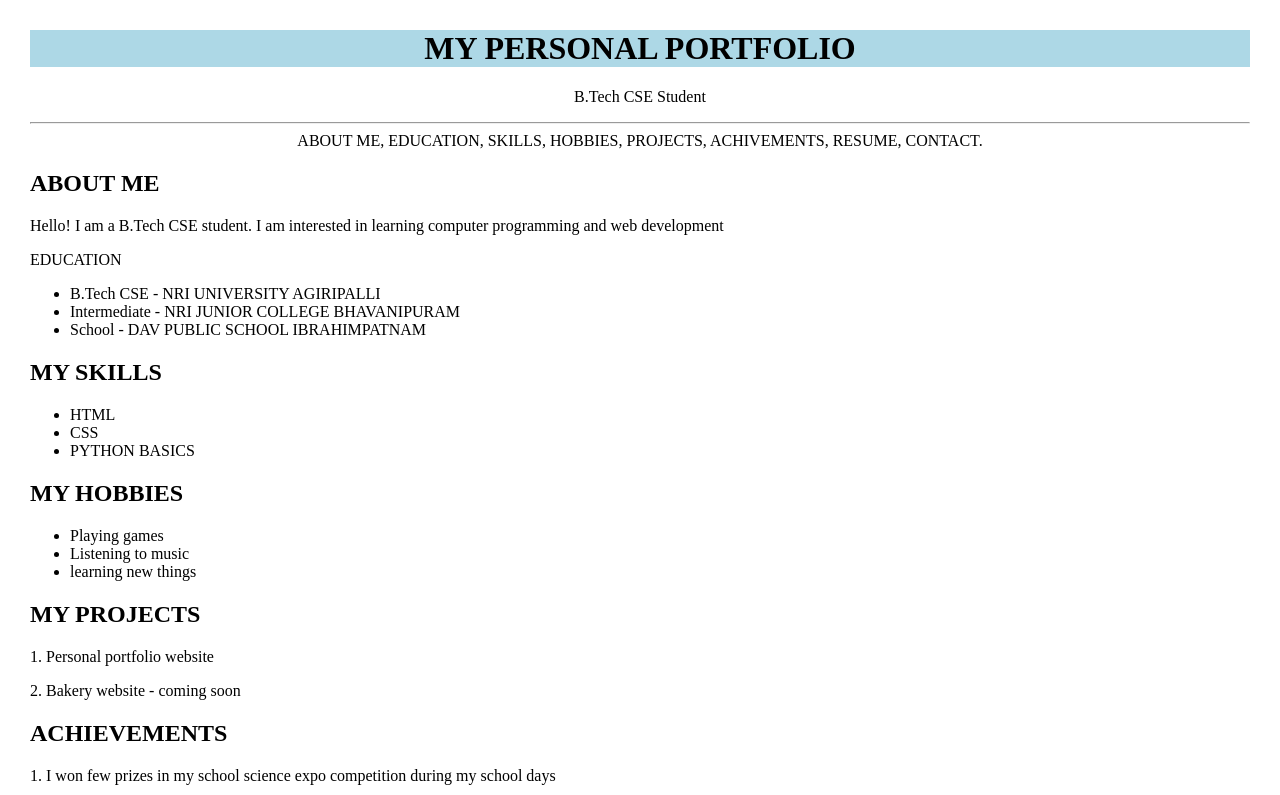
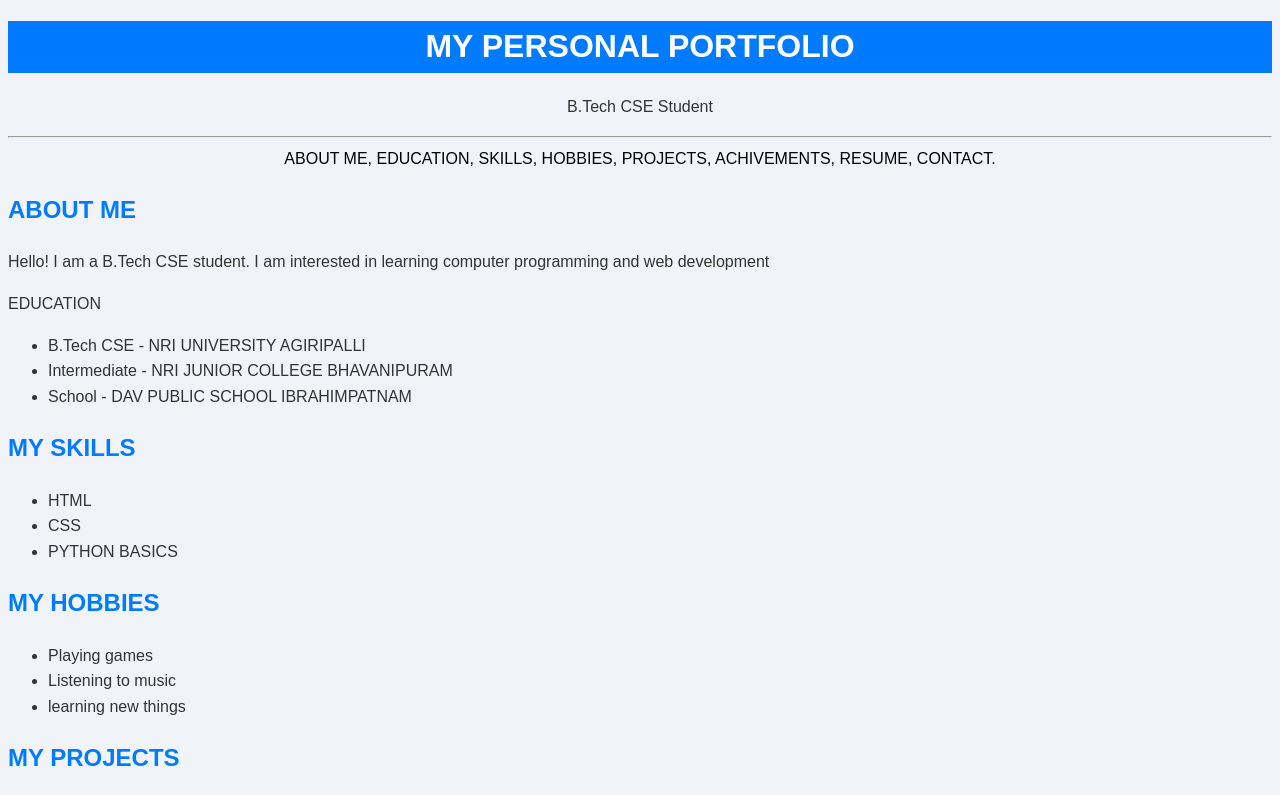
Before and after one commit to narasimha808805-ship-it/WD-Activity-based-learning, a plain HTML site: page case-study-1/index.html in a window 1280 px wide. Shown: the top 795 px of the page. Drawn offline with Linux system fonts and the light colour scheme.

Commit message:
Refactor CSS styles in index.html
Updated styles for better readability and aesthetics.

```diff
--- a/case-study-1/index.html
+++ b/case-study-1/index.html
@@ -4,24 +4,28 @@
     <title>MY PORTFOLIO</title>
     <style>
       body{
-        font-family:Arial
-        background-color:lightblue;
-        margin: 30px;
+        font-family:Arial,sans-serif;
+        background-color:#f0f4f8;
+        color: #333;
+        margin: 30 px;
+        line-height: 1.6;
        }
       h1{
-        color: black;
-        background-color: lightblue;
+        color: white;
+        background-color:#007bff;
         text-align: center;
         padding: 30 px;
+        border-radius: 10 px
        }
-      h2{
-        color: black;
+      h2,h3{
+        color: #007bff;
        }
-      box{
-        backgound-color: lightblue;
+      section{
+        backgound-color: white;
         padding: 20 px;
-        margin: 15 px;
+        margin: 15 px 0;
         border-radius: 15 px;
+        box-shadow:0 2 px 8 px #ccc;
        }
       a{
         color: black;
@@ -129,7 +133,6 @@
       <p>Email: narasimha808805@gmail.com</p>
       <p>location: 6-120/2,kummari bazaar,kondaplli,NTR,Andhra pradesh,521228</p>
     </div>
-
     <footer>
       <p>MY PORTFOLIO - 2026</p>
     </footer>
```
